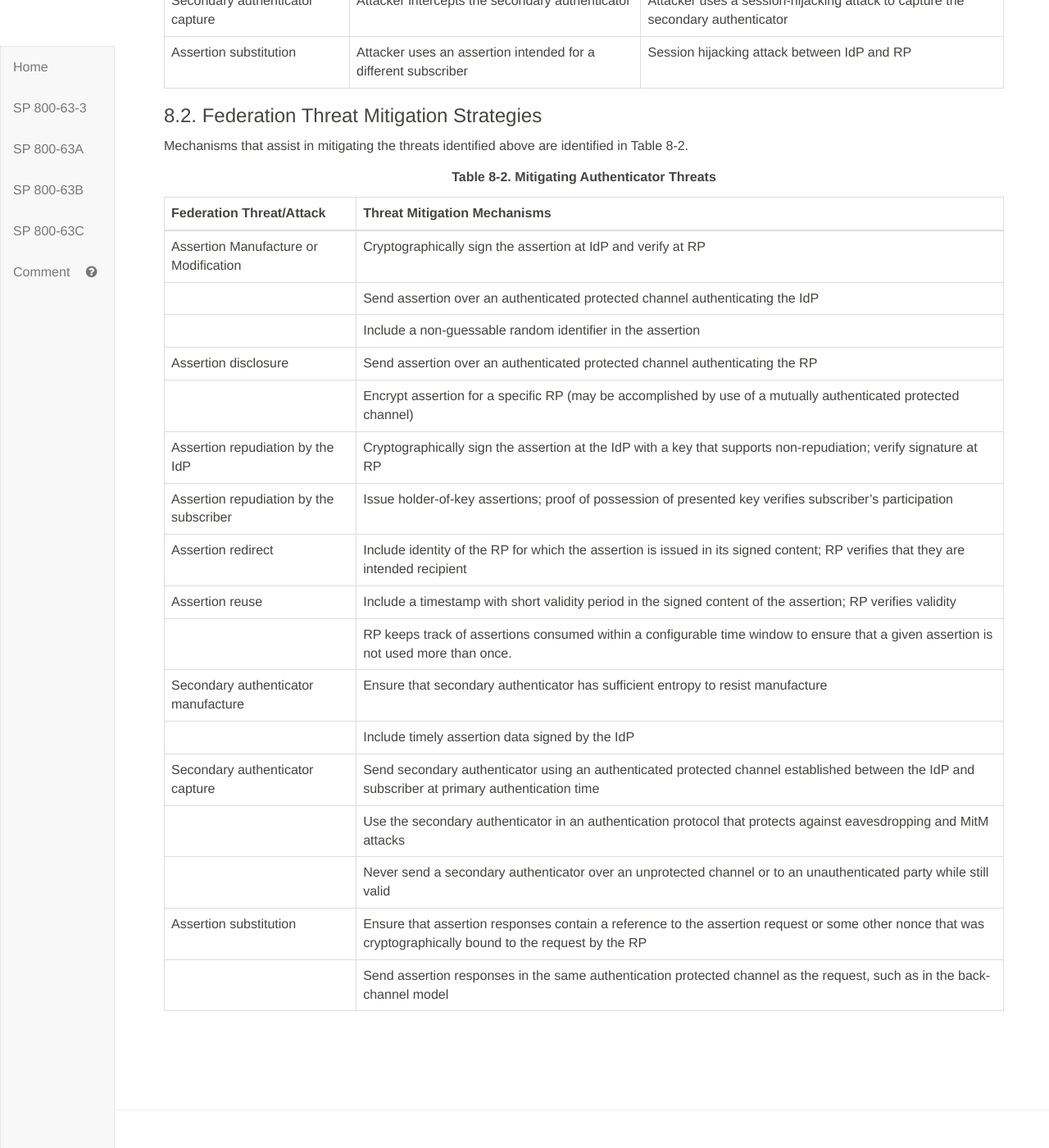
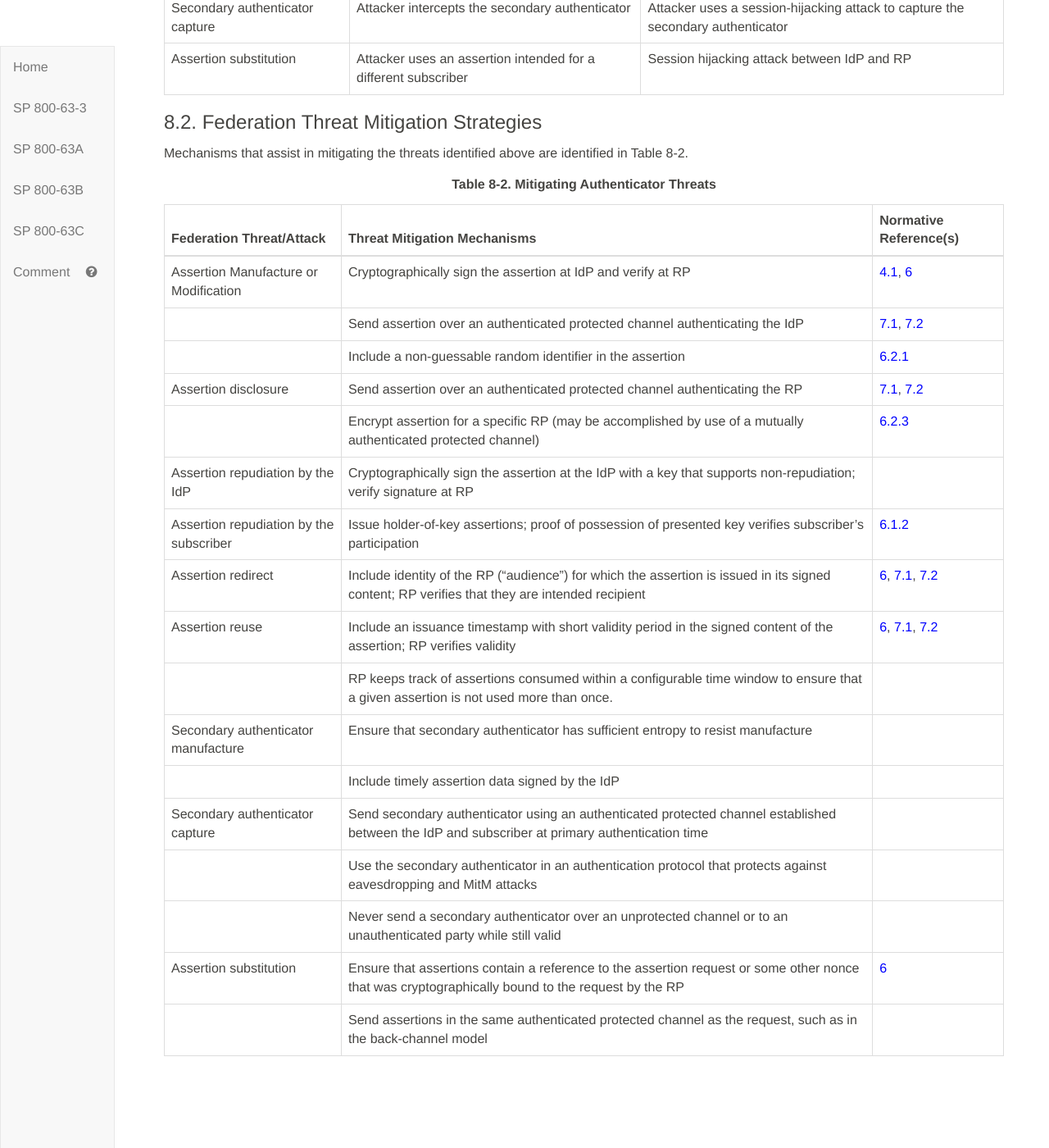
Before and after one commit to usnistgov/800-63-3, a Jekyll site: the page built from sp800-63c/sec8_security.md, in a window 1280 px wide and 1400 px high, scrolled down 1244 px. Shown: the whole window at 82% size. Built offline with Jekyll 4.4.1, drawn with Linux system fonts in a browser that asks for light colours; our own code applies the rules of GitHub Pages for plain Markdown files; some of the changed text lies outside the part shown.

Commit message:
References for -63C mitigations, part 1

```diff
--- a/sp800-63c/sec8_security.md
+++ b/sp800-63c/sec8_security.md
@@ -7,7 +7,7 @@
 
 Since the federated authentication process involves coordination between multiple components, including the CSP which now acts as an IdP, there are additional opportunities for attackers to compromise federated identity transactions. This section summarizes many of the attacks and their mitigations that are applicable when federation is being used.
 
-###8.1. Federation Threats
+### 8.1. Federation Threats
 
 As in non-federated authentication, the motivation of attackers is typically to gain access (or a greater level of access) to a resource or service provided by an RP. Attackers may also attempt to impersonate a subscriber. Rogue or compromised IdPs, RPs, user agents (e.g., browsers), and parties outside of a typical federation transaction are potential attackers. To accomplish their attack, they might intercept or modify assertions and assertion references. Furthermore, two or more entities may attempt to subvert federation protocols by directly compromising the integrity or confidentiality of the assertion data. For the purpose of these types of threats, any authorized parties who attempt to exceed their privileges are considered attackers.
 
@@ -42,22 +42,22 @@ Mechanisms that assist in mitigating the threats identified above are identified
 
 </div>
 
-| **Federation Threat/Attack** | **Threat Mitigation Mechanisms** |
-|------------------------------|----------------------------------|
-| Assertion Manufacture or Modification | Cryptographically sign the assertion at IdP and verify at RP |
-| | Send assertion over an authenticated protected channel authenticating the IdP |
-| | Include a non-guessable random identifier in the assertion |
-| Assertion disclosure | Send assertion over an authenticated protected channel authenticating the RP |
-| | Encrypt assertion for a specific RP (may be accomplished by use of a mutually authenticated protected channel) |
+| **Federation Threat/Attack** | **Threat Mitigation Mechanisms** | **Normative Reference(s)** |
+|------------------------------|----------------------------------|---|
+| Assertion Manufacture or Modification | Cryptographically sign the assertion at IdP and verify at RP | [4.1](#key-mgmt), [6](#assertions) |
+| | Send assertion over an authenticated protected channel authenticating the IdP | [7.1](#back-channel), [7.2](#front-channel) |
+| | Include a non-guessable random identifier in the assertion | [6.2.1](#assertion-id) |
+| Assertion disclosure | Send assertion over an authenticated protected channel authenticating the RP | [7.1](#back-channel), [7.2](#front-channel) |
+| | Encrypt assertion for a specific RP (may be accomplished by use of a mutually authenticated protected channel) | [6.2.3](#encrypted-assertion) |
 | Assertion repudiation by the IdP | Cryptographically sign the assertion at the IdP with a key that supports non-repudiation; verify signature at RP |
-| Assertion repudiation by the subscriber | Issue holder-of-key assertions; proof of possession of presented key verifies subscriber's participation |
-| Assertion redirect | Include identity of the RP for which the assertion is issued in its signed content; RP verifies that they are intended recipient |
-| Assertion reuse | Include a timestamp with short validity period in the signed content of the assertion; RP verifies validity |
+| Assertion repudiation by the subscriber | Issue holder-of-key assertions; proof of possession of presented key verifies subscriber's participation | [6.1.2](#holderofkey) |
+| Assertion redirect | Include identity of the RP ("audience") for which the assertion is issued in its signed content; RP verifies that they are intended recipient | [6](#assertions), [7.1](#back-channel), [7.2](#front-channel) |
+| Assertion reuse | Include an issuance timestamp with short validity period in the signed content of the assertion; RP verifies validity | [6](#assertions), [7.1](#back-channel), [7.2](#front-channel) |
 | | RP keeps track of assertions consumed within a configurable time window to ensure that a given assertion is not used more than once. |
 | Secondary authenticator manufacture | Ensure that secondary authenticator has sufficient entropy to resist manufacture |
 | | Include timely assertion data signed by the IdP |
 | Secondary authenticator capture | Send secondary authenticator using an authenticated protected channel established between the IdP and subscriber at primary authentication time |
 | | Use the secondary authenticator in an authentication protocol that protects against eavesdropping and MitM attacks |
 | | Never send a secondary authenticator over an unprotected channel or to an unauthenticated party while still valid |
-| Assertion substitution | Ensure that assertion responses contain a reference to the assertion request or some other nonce that was cryptographically bound to the request by the RP |
-| | Send assertion responses in the same authentication protected channel as the request, such as in the back-channel model |
+| Assertion substitution | Ensure that assertions contain a reference to the assertion request or some other nonce that was cryptographically bound to the request by the RP | [6](#assertions) |
+| | Send assertions in the same authenticated protected channel as the request, such as in the back-channel model |
```
Also changed, not shown: sp800-63c/sec4_fal.md (+1 -1 lines), sp800-63c/sec6_assertions.md (+3 -3 lines).
